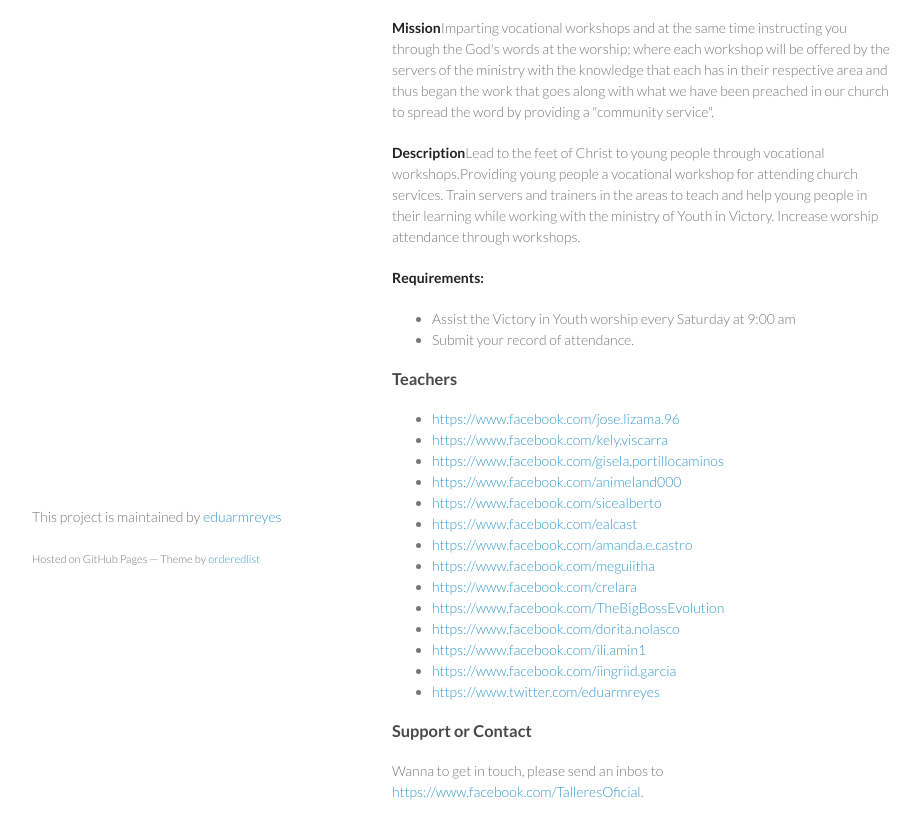
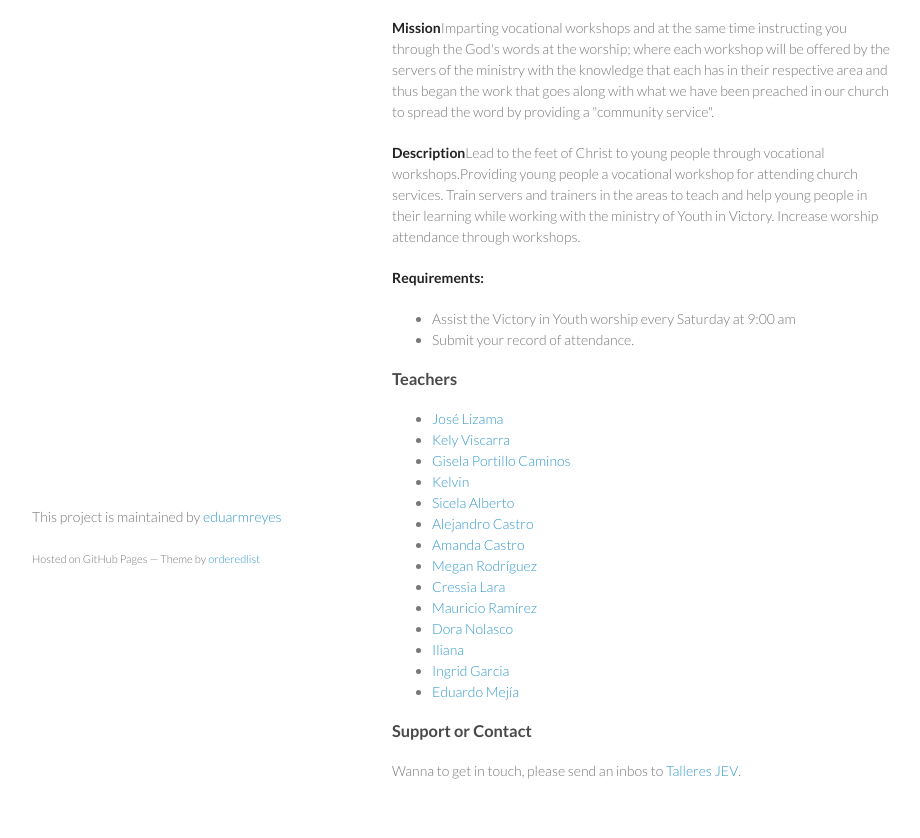
Before and after one commit to eduarmreyes/english.workshop.github.io, a plain HTML site: page index.html in a window 1280 px wide. Shown: the part 162-1000 px from the top of the page, without its empty margins (178-1098 px from the left). Drawn offline with Linux system fonts and the light colour scheme.

Commit message:
Removed incorrect markups in the links

```diff
--- a/index.html
+++ b/index.html
@@ -43,25 +43,25 @@
             <a name="teachers" class="anchor" href="#teachers"><span class="octicon octicon-link"></span></a>Teachers
           </h3>
           <ul>
-            <li><a href="Jos%C3%A9%20Lizama">https://www.facebook.com/jose.lizama.96</a></li>
-            <li><a href="Kely%20Viscarra">https://www.facebook.com/kely.viscarra</a></li>
-            <li><a href="Gisela%20Portillo%20Caminos">https://www.facebook.com/gisela.portillocaminos</a></li>
-            <li><a href="Kelvin">https://www.facebook.com/animeland000</a></li>
-            <li><a href="Sicela%20Alberto">https://www.facebook.com/sicealberto</a></li>
-            <li><a href="Alejandro%20Castro">https://www.facebook.com/ealcast</a></li>
-            <li><a href="Amanda%20Castro">https://www.facebook.com/amanda.e.castro</a></li>
-            <li><a href="Megan%20Rodr%C3%ADguez">https://www.facebook.com/meguiitha</a></li>
-            <li><a href="Cressia%20Lara">https://www.facebook.com/crelara</a></li>
-            <li><a href="Mauricio%20Ram%C3%ADrez">https://www.facebook.com/TheBigBossEvolution</a></li>
-            <li><a href="Dora%20Nolasco">https://www.facebook.com/dorita.nolasco</a></li>
-            <li><a href="Iliana">https://www.facebook.com/ili.amin1</a></li>
-            <li><a href="Ingrid%20Garcia">https://www.facebook.com/iingriid.garcia</a></li>
-            <li><a href="Eduardo%20Mej%C3%ADa">https://www.twitter.com/eduarmreyes</a></li>
+            <li><a href="https://www.facebook.com/jose.lizama.96">José Lizama</a></li>
+            <li><a href="https://www.facebook.com/kely.viscarra">Kely Viscarra</a></li>
+            <li><a href="https://www.facebook.com/gisela.portillocaminos">Gisela Portillo Caminos</a></li>
+            <li><a href="https://www.facebook.com/animeland000">Kelvin</a></li>
+            <li><a href="https://www.facebook.com/sicealberto">Sicela Alberto</a></li>
+            <li><a href="https://www.facebook.com/ealcast">Alejandro Castro</a></li>
+            <li><a href="https://www.facebook.com/amanda.e.castro">Amanda Castro</a></li>
+            <li><a href="https://www.facebook.com/meguiitha">Megan Rodríguez</a></li>
+            <li><a href="https://www.facebook.com/crelara">Cressia Lara</a></li>
+            <li><a href="https://www.facebook.com/TheBigBossEvolution">Mauricio Ramírez</a></li>
+            <li><a href="https://www.facebook.com/dorita.nolasco">Dora Nolasco</a></li>
+            <li><a href="https://www.facebook.com/ili.amin1">Iliana</a></li>
+            <li><a href="https://www.facebook.com/iingriid.garcia">Ingrid Garcia</a></li>
+            <li><a href="https://www.twitter.com/eduarmreyes">Eduardo Mejía</a></li>
           </ul>
           <h3>
             <a name="support-or-contact" class="anchor" href="#support-or-contact"><span class="octicon octicon-link"></span></a>Support or Contact
           </h3>
-          <p>Wanna to get in touch, please send an inbos to <a href="Talleres%20JEV">https://www.facebook.com/TalleresOficial</a>.
+          <p>Wanna to get in touch, please send an inbos to <a href="https://www.facebook.com/TalleresOficial">Talleres JEV</a>.
           </p>
         </section>
         <footer>
```
